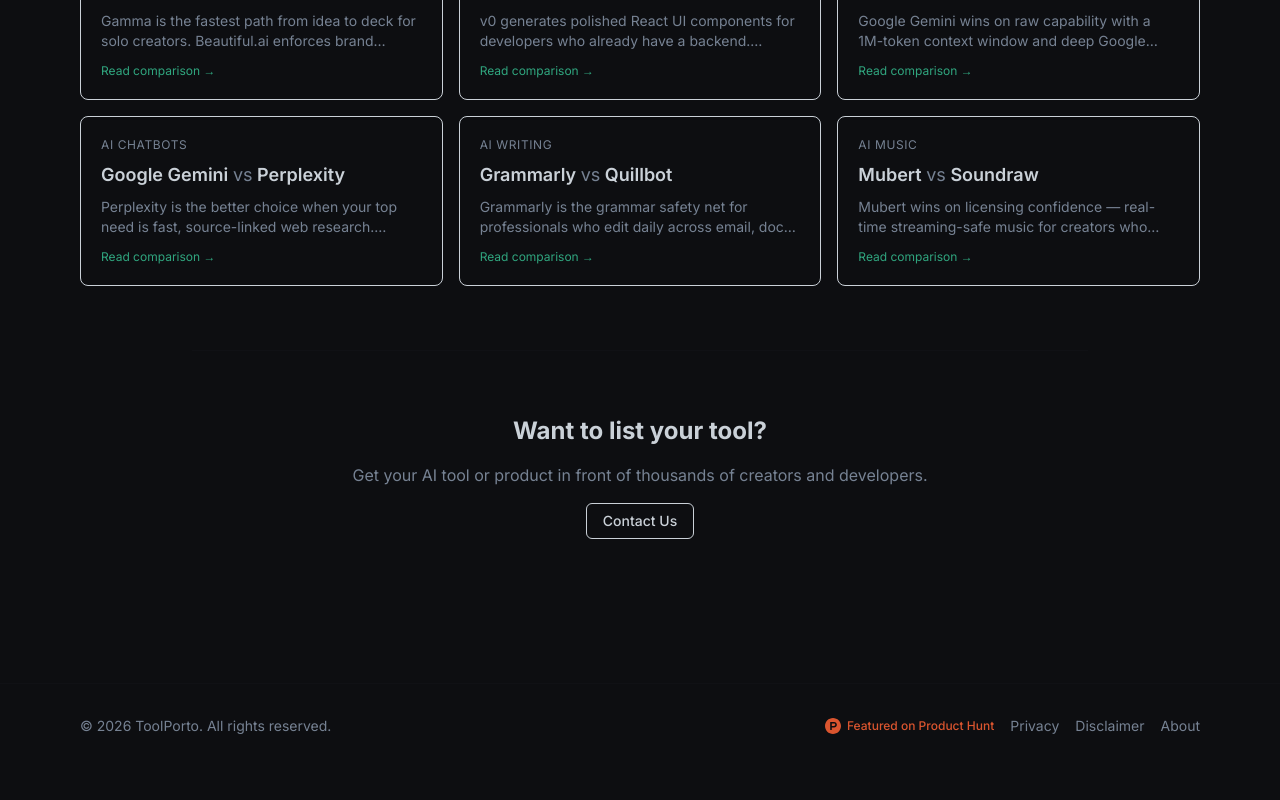
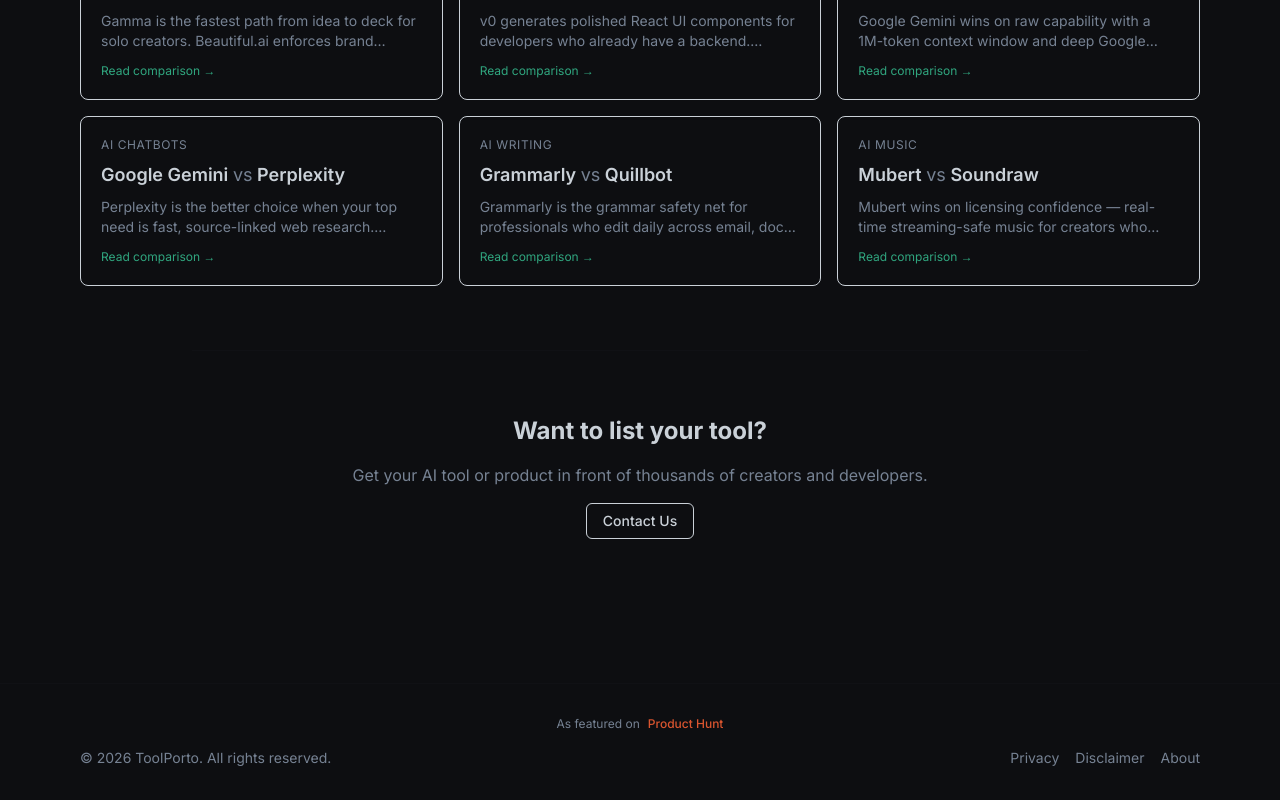
Before and after one commit to z-jie-web/new-web-test, a Next.js app: page / in a window 1280 px wide. Shown: the part 2619-3419 px from the top of the page. Before the commit the page ends 3387 px from the top, so only its background shows below. Built offline with nearby package versions, Linux system fonts and the light colour scheme; no server answers.

Commit message:
seo: refactor footer with `As featured on` badge section

```diff
--- a/components/layout/Footer.tsx
+++ b/components/layout/Footer.tsx
@@ -1,32 +1,44 @@
 import Link from 'next/link';
 import { SITE } from '@/lib/constants';
+
+const FEATURED_ON = [
+  {
+    name: 'Product Hunt',
+    url: 'https://www.producthunt.com/products/toolporto-honest-ai-tool-reviews',
+    color: '#DA552F',
+  },
+  // Add more as they get approved:
+  // { name: 'Future Tools', url: 'https://www.futuretools.io/tools/toolporto', color: '#...' },
+  // { name: 'Toolify', url: 'https://toolify.ai/tool/toolporto', color: '#...' },
+];
 
 export function Footer() {
   return (
     <footer className="border-t border-border/20 mt-20">
       <div className="container mx-auto max-w-6xl px-4 py-8">
+        {/* Featured on */}
+        {FEATURED_ON.length > 0 && (
+          <div className="flex items-center justify-center gap-2 mb-4 text-xs text-muted-foreground">
+            <span>As featured on</span>
+            {FEATURED_ON.map((site) => (
+              <a
+                key={site.name}
+                href={site.url}
+                target="_blank"
+                rel="noopener noreferrer"
+                className="font-medium hover:underline transition-colors"
+                style={{ color: site.color }}
+              >
+                {site.name}
+              </a>
+            ))}
+          </div>
+        )}
+
         <div className="flex flex-col sm:flex-row items-center justify-between gap-4 text-sm text-muted-foreground">
           <p>
             &copy; {new Date().getFullYear()} {SITE.name}. All rights reserved.
           </p>
-          <div className="flex items-center gap-4">
-            <a
-              href="https://www.producthunt.com/products/toolporto-honest-ai-tool-reviews"
-              target="_blank"
-              rel="noopener noreferrer"
-              className="inline-flex items-center gap-1.5 text-xs font-medium text-[#DA552F] hover:underline transition-colors"
-            >
-              <svg
-                width="16"
-                height="16"
-                viewBox="0 0 24 24"
-                fill="currentColor"
-                className="shrink-0"
-              >
-                <path d="M13.604 8.4h-3.405V12h3.405c.995 0 1.801-.806 1.801-1.801 0-.995-.806-1.801-1.801-1.801v.001ZM12 0C5.372 0 0 5.372 0 12s5.372 12 12 12 12-5.372 12-12S18.628 0 12 0Zm1.604 14.4h-3.405V18H7.801V6h5.804c2.319 0 4.2 1.88 4.2 4.199 0 2.321-1.881 4.201-4.201 4.201Z" />
-              </svg>
-              Featured on Product Hunt
-            </a>
           <nav className="flex gap-4">
             <Link
               href="/privacy"
@@ -49,7 +61,6 @@
           </nav>
         </div>
       </div>
-      </div>
     </footer>
   );
 }
```
Lines whose indentation alone changed are shown as unchanged.
